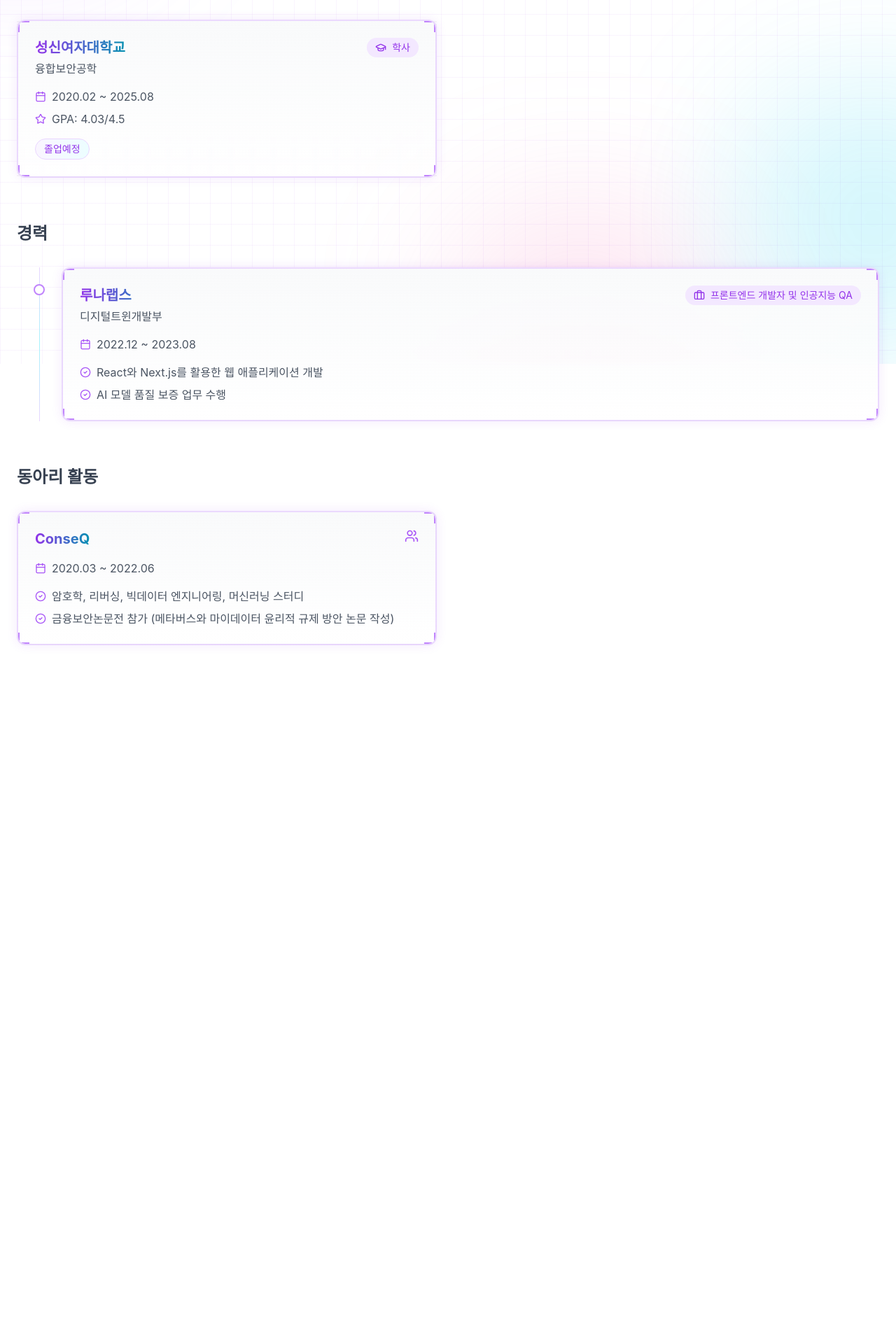
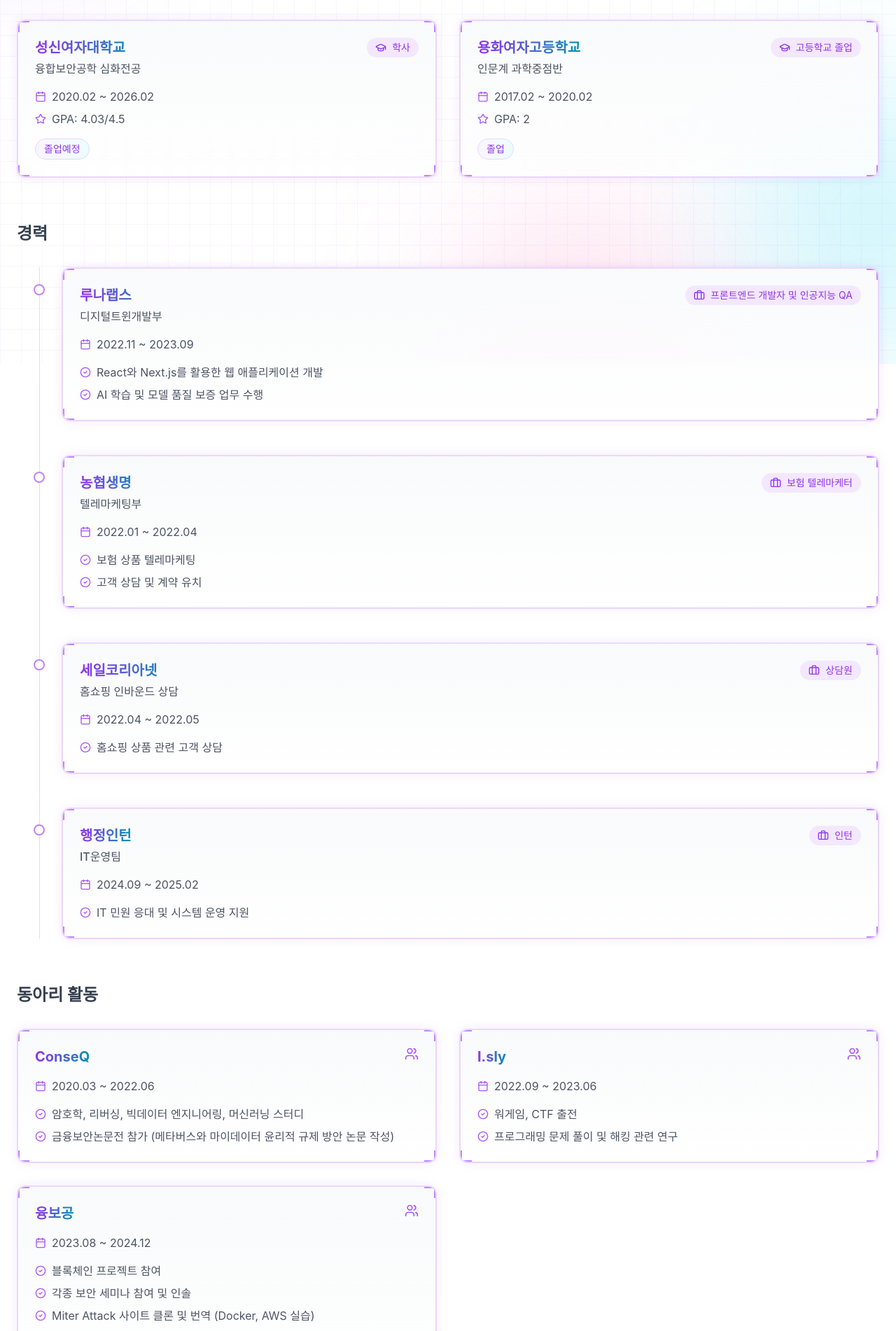
Before and after one commit to YYJ-SH/yeji-secudev-portfolio, a Next.js app: page /about in a window 1280 px wide. Shown: the part 280-2182 px from the top of the page at 70% size. Before the commit the page ends 1266 px from the top, so only its background shows below. Built offline with nearby package versions, Linux system fonts and the light colour scheme; a web font is replaced by a local one.

Commit message:
portfolio struckture done

```diff
--- a/src/data/about.ts
+++ b/src/data/about.ts
@@ -2,15 +2,23 @@
     ko: {
       about: {
         title: "저를 소개합니다",
-        subtitle: "융합보안공학과 학생, 프론트엔드 개발자",
+        subtitle: "융합보안공학을 전공한 풀스택 & 보안 개발자",
         education: [
           {
             school: "성신여자대학교",
-            major: "융합보안공학",
+            major: "융합보안공학 심화전공",
             degree: "학사",
-            period: "2020.02 ~ 2025.08",
+            period: "2020.02 ~ 2026.02",
             status: "졸업예정",
             gpa: "4.03/4.5",
+          },
+          {
+            school: "용화여자고등학교",
+            major: "인문계 과학중점반",
+            degree: "고등학교 졸업",
+            period: "2017.02 ~ 2020.02",
+            status: "졸업",
+            gpa: "2",
           }
         ],
         experience: [
@@ -18,10 +26,38 @@
             company: "루나랩스",
             department: "디지털트윈개발부",
             role: "프론트엔드 개발자 및 인공지능 QA",
-            period: "2022.12 ~ 2023.08",
+            period: "2022.11 ~ 2023.09",
             responsibilities: [
               "React와 Next.js를 활용한 웹 애플리케이션 개발",
-              "AI 모델 품질 보증 업무 수행",
+              "AI 학습 및 모델 품질 보증 업무 수행",
+            ],
+          },
+          {
+            company: "농협생명",
+            department: "텔레마케팅부",
+            role: "보험 텔레마케터",
+            period: "2022.01 ~ 2022.04",
+            responsibilities: [
+              "보험 상품 텔레마케팅",
+              "고객 상담 및 계약 유치",
+            ],
+          },
+          {
+            company: "세일코리아넷",
+            department: "홈쇼핑 인바운드 상담",
+            role: "상담원",
+            period: "2022.04 ~ 2022.05",
+            responsibilities: [
+              "홈쇼핑 상품 관련 고객 상담",
+            ],
+          },
+          {
+            company: "행정인턴",
+            department: "IT운영팀",
+            role: "인턴",
+            period: "2024.09 ~ 2025.02",
+            responsibilities: [
+              "IT 민원 응대 및 시스템 운영 지원",
             ],
           }
         ],
@@ -32,6 +68,25 @@
             activities: [
               "암호학, 리버싱, 빅데이터 엔지니어링, 머신러닝 스터디",
               "금융보안논문전 참가 (메타버스와 마이데이터 윤리적 규제 방안 논문 작성)",
+            ],
+          },
+          {
+            name: "I.sly",
+            period: "2022.09 ~ 2023.06",
+            activities: [
+              "워게임, CTF 출전",
+              "프로그래밍 문제 풀이 및 해킹 관련 연구",
+            ],
+          },
+          {
+            name: "융보공",
+            period: "2023.08 ~ 2024.12",
+            activities: [
+              "블록체인 프로젝트 참여",
+              "각종 보안 세미나 참여 및 인솔",
+              "Miter Attack 사이트 클론 및 번역 (Docker, AWS 실습)",
+              "기획부장으로 20주간 커리큘럼 기획 및 운영 (암호학, AI, 네트워크 보안 등)",
+              "AI CTF 개최",
             ],
           }
         ],
@@ -46,9 +101,16 @@
             school: "Sungshin Women's University",
             major: "Fusion Security Engineering",
             degree: "Bachelor's",
-            period: "2020.02 ~ 2025.08",
+            period: "Feb 2020 ~ Aug 2025",
             status: "Expected to graduate",
             gpa: "4.03/4.5",
+          },
+          {
+            school: "Yonghwa Women's High School",
+            major: "Humanities",
+            degree: "High School Diploma",
+            period: "Feb 2017 ~ Feb 2020",
+            status: "Graduated",
           }
         ],
         experience: [
@@ -56,20 +118,67 @@
             company: "Luna Labs",
             department: "Digital Twin Development Department",
             role: "Frontend Developer and AI QA",
-            period: "2022.12 ~ 2023.08",
+            period: "Dec 2022 ~ Aug 2023",
             responsibilities: [
               "Web application development using React and Next.js",
               "Performing AI model quality assurance work",
+            ],
+          },
+          {
+            company: "NongHyup Life Insurance",
+            department: "Telemarketing",
+            role: "Insurance Telemarketer",
+            period: "Jan 2022 ~ Apr 2022",
+            responsibilities: [
+              "Telemarketing insurance products",
+              "Customer consultation and contract acquisition",
+            ],
+          },
+          {
+            company: "Sale Korea Net",
+            department: "Home Shopping Customer Support",
+            role: "Call Center Representative",
+            period: "Apr 2022 ~ May 2022",
+            responsibilities: [
+              "Customer support for home shopping products",
+            ],
+          },
+          {
+            company: "Administrative Internship",
+            department: "IT Operations Team",
+            role: "Intern",
+            period: "Sep 2024 ~ Feb 2025",
+            responsibilities: [
+              "Handling IT-related complaints and assisting in system operations",
             ],
           }
         ],
         clubs: [
           {
             name: "ConseQ",
-            period: "2020.03 ~ 2022.06",
+            period: "Mar 2020 ~ Jun 2022",
             activities: [
-              "Cryptography, reversing, big data engineering, machine learning study",
-              "Participation in Financial Security Paper Competition (Writing a paper on ethical regulation of metaverse and my data)",
+              "Studied cryptography, reverse engineering, big data engineering, and machine learning",
+              "Participated in the Financial Security Paper Competition (Wrote a paper on ethical regulation of metaverse and my data)",
+            ],
+          },
+          {
+            name: "I.sly",
+            period: "Sep 2022 ~ Jun 2023",
+            activities: [
+              "Competed in wargames and CTFs",
+              "Solved programming problems and engaged in hacking-related research",
+            ],
+          },
+          {
+            name: "Yungbo-gong",
+            period: "Aug 2023 ~ Dec 2024",
+            activities: [
+              "Participated in blockchain projects",
+              "Attended and led various cybersecurity seminars",
+              "Cloned and translated the MITRE ATT&CK site (Hands-on with Docker, AWS)",
+              "Planned and operated a 20-week curriculum on cryptography, AI, and network security tools as a planning director",
+              "Organized AI CTF competitions",
             ],
           }
         ],
--- a/src/data/content.ts
+++ b/src/data/content.ts
@@ -11,6 +11,7 @@
     ...security.ko,
     ...certifications.ko,
     ...social.ko,
+    navCards: social.ko.navCards ?? [],
   },
   en: {
     ...about.en,
@@ -18,5 +19,6 @@
     ...security.en,
     ...certifications.en,
     ...social.en,
+    navCards: social.en.navCards ?? [],
   },
 };
--- a/src/data/social.ts
+++ b/src/data/social.ts
@@ -12,52 +12,52 @@
     ko: {
       hero: {
         greeting: "안녕하세요,",
-        role: "웹 개발자",
+        role: "보안과 개발을 잇는 융합형 엔지니어",
         name: "유예지 입니다.",
-        description: "보안을 아는 프론트엔드 개발자로서,\n혁신적이고 안전한 웹 솔루션을 만들어냅니다.",
+        description: `보안과 개발을 융합하여 안전한 웹 서비스를 구축하는 개발자입니다.\n보안성과 사용자 경험을 동시에 고려한 솔루션을 연구하고 있습니다.`,
       },
       social: [
         {
           icon: Github,
-          href: "https://github.com/yourusername",
+          href: "https://github.com/YYJ-SH",
           label: "Github 프로필",
         },
         {
           icon: Linkedin,
-          href: "https://linkedin.com/in/yourusername",
+          href: "https://www.linkedin.com/in/%EC%98%88%EC%A7%80-%EC%9C%A0-05a007341/",
           label: "LinkedIn 프로필",
         },
         {
           icon: Mail,
-          href: "mailto:contact@example.com",
+          href: "mailto:creamerburger@gmail.com",
           label: "이메일 보내기",
         },
       ],
       navCards: [
         {
           title: "학력 및 경력",
-          description: "성신여자대학교 융합보안공학과에서의 여정",
+          description: `✅ 융합보안공학 전공, 보안과 개발 융합 연구\n✅ 루나랩스 프론트엔드 개발 및 AI QA 경험\n✅ IT 운영팀 인턴, 보안성과 유지보수를 고려한 개발`,
           icon: GraduationCap,
           href: "/about",
           gradient: "from-cyan-400 to-blue-500",
         },
         {
           title: "프로젝트",
-          description: "웹 개발 프로젝트 포트폴리오",
+          description: `✅ OpenCV·YOLO 활용, 번호판 인식 시스템 개발 (정확도 99%)✅비정형 개인정보 비식별화 플랫폼 개발\n ✅PWA·Docker·AWS 활용한 웹 서비스 구축`,
           icon: Code,
           href: "/portfolio",
           gradient: "from-purple-400 to-pink-500",
         },
         {
-          title: "보안 교육",
-          description: "20주 커리큘럼 교육 및 CTF 활동",
+          title: "보안 & AI 연구",
+          description: `✅ AI CTF 기획 및 운영, AI 모델 보안 연구\n✅ MITRE ATT&CK 활용, 클라우드 보안 위협 분석\n✅ 컨테이너·서버리스 보안 연구`,
           icon: Shield,
           href: "/security",
           gradient: "from-pink-500 to-purple-600",
         },
         {
-          title: "자격증",
-          description: "전문성을 입증하는 자격증들",
+          title: "자격증 & 수상",
+          description: `✅ Azure Security 인증 보유\n✅ 금융보안논문전 논문 발표\n✅ 창의의융합보안소프트웨어 경진대회 대상 수상`,
           icon: Award,
           href: "/certifications",
           gradient: "from-cyan-400 to-purple-500",
@@ -67,52 +67,52 @@
     en: {
       hero: {
         greeting: "Hello,",
-        role: "Web Developer",
+        role: "Fusion Security Engineer Bridging Dev & Security",
         name: "Yeji Yu",
-        description: "A frontend developer with security expertise,\nbuilding innovative and secure web solutions.",
+        description: `A developer integrating security into web applications.\nResearching secure and user-friendly solutions.`,
       },
       social: [
         {
           icon: Github,
-          href: "https://github.com/yourusername",
+          href: "https://github.com/YYJ-SH",
           label: "Github Profile",
         },
         {
           icon: Linkedin,
-          href: "https://linkedin.com/in/yourusername",
+          href: "https://www.linkedin.com/in/%EC%98%88%EC%A7%80-%EC%9C%A0-05a007341/",
           label: "LinkedIn Profile",
         },
         {
           icon: Mail,
-          href: "mailto:contact@example.com",
+          href: "mailto:creamerburger@gmail.com",
           label: "Send Email",
         },
       ],
       navCards: [
         {
           title: "Education & Career",
-          description: "Journey at Sungshin Women's University",
+          description: `✅ Studied Fusion Security Engineering, integrating security & development\n✅ Frontend Developer & AI QA at Luna Labs\n✅ IT Operations Intern, ensuring security & maintainability`,
           icon: GraduationCap,
           href: "/about",
           gradient: "from-cyan-400 to-blue-500",
         },
         {
           title: "Projects",
-          description: "Web Development Portfolio",
+          description: `✅ Built license plate recognition system (99% accuracy) using OpenCV & YOLO\n✅ Developed AI-driven data anonymization platform\n✅ Implemented secure web services with PWA, Docker, AWS`,
           icon: Code,
           href: "/portfolio",
           gradient: "from-purple-400 to-pink-500",
         },
         {
-          title: "Security",
-          description: "20-week Curriculum & CTF Activities",
+          title: "Security & AI Research",
+          description: `✅ Organized AI CTF, researching security vulnerabilities in AI models\n✅ Conducted cloud security threat analysis using MITRE ATT&CK\n✅ Explored container & serverless security applications`,
           icon: Shield,
           href: "/security",
           gradient: "from-pink-500 to-purple-600",
         },
         {
-          title: "Certifications",
-          description: "Professional Certifications",
+          title: "Certifications & Awards",
+          description: `✅ Azure Security Certification\n✅ Published research paper in Financial Security Conference\n✅ Grand Prize in Convergence Security Software Competition`,
           icon: Award,
           href: "/certifications",
           gradient: "from-cyan-400 to-purple-500",
```
